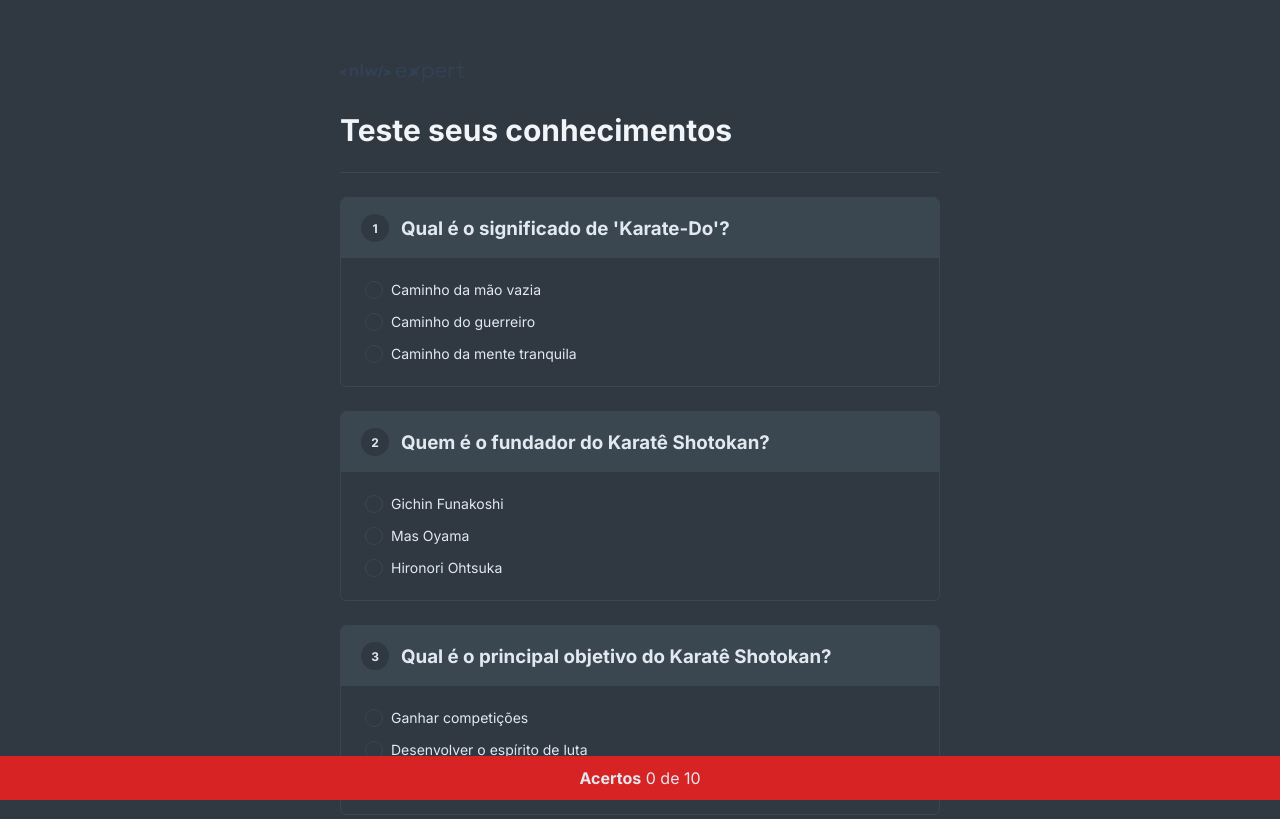
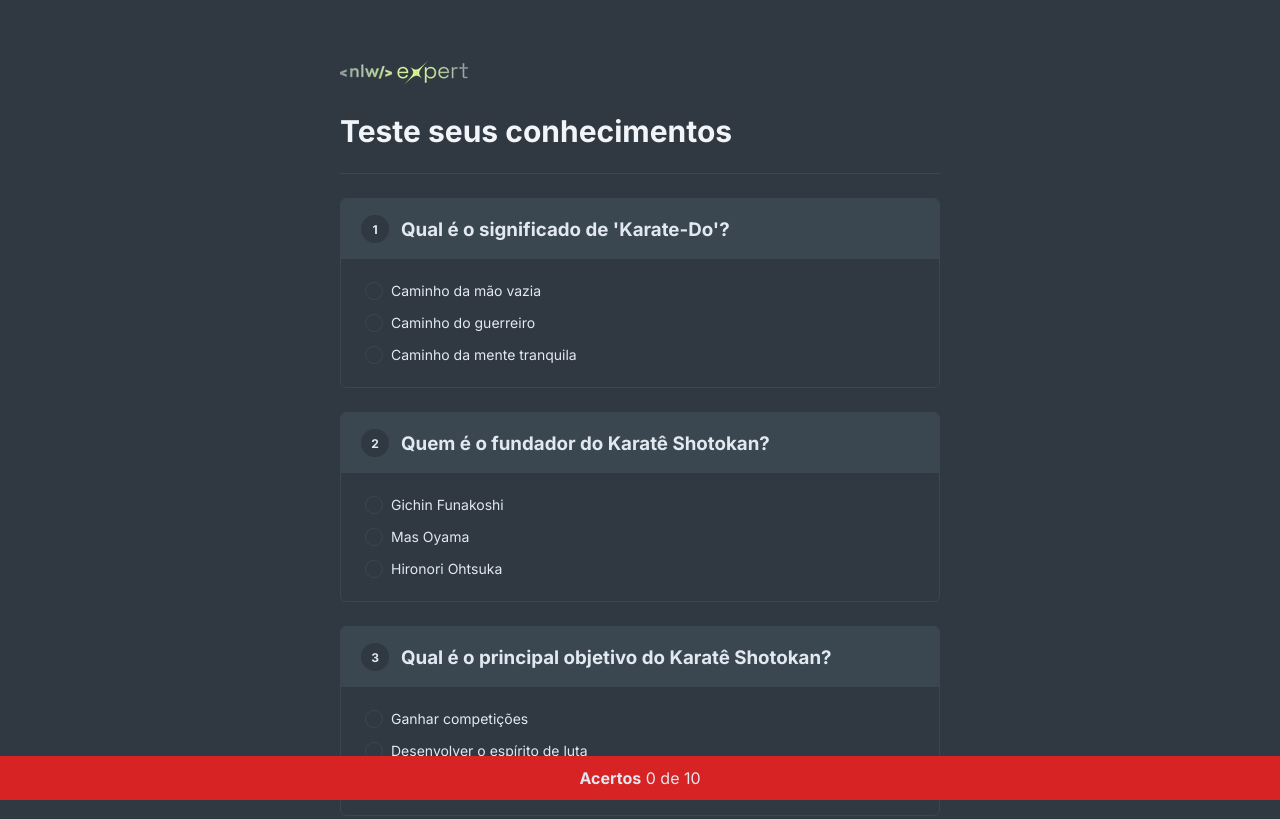
Before and after one commit to devgaab/proj-quiz-nlw-expert, a plain HTML site: page index.html in a window 1280 px wide. Shown: the top 819 px of the page. Drawn offline with Linux system fonts and the light colour scheme.

Commit message:
atualização das imagens

```diff
--- a/index.html
+++ b/index.html
@@ -5,7 +5,7 @@
     <meta charset="UTF-8">
     <meta name="viewport" content="width=device-width, initial-scale=1.0">
     <title>NLW Expert - Quiz</title>
-    <link rel="icon" href="https://media.licdn.com/dms/image/D4D0BAQGWWA3gGWJ3Sg/company-logo_200_200/0/1701903187680/rocketseat_logo?e=2147483647&v=beta&t=p1j1Qkllo9dpLLJjDpHvan_y0p0WkhABxPjYWj_HkHc" type="image.png">
+    <link rel="icon" href="./src/image/icon-nlw.jpg" type="image.png">
 
     <link rel="stylesheet" href="./src/css/style.css">
     <link rel="stylesheet" href="./src/css/variables.css">
@@ -14,8 +14,7 @@
 <body>
     <main>
         <header>
-            <img src="./src/image/Logo.svg
-            " alt="Logo da NLW Expert">
+            <img src="./src/image/logo-nlw.png" alt="Logo da NLW Expert">
             <h1>Teste seus conhecimentos</h1>
         </header>
 
```
Also changed, not shown: src/image/icon-nlw.jpg (added), src/image/icon_nlw.png (deleted), src/image/logo-nlw.png (added).
